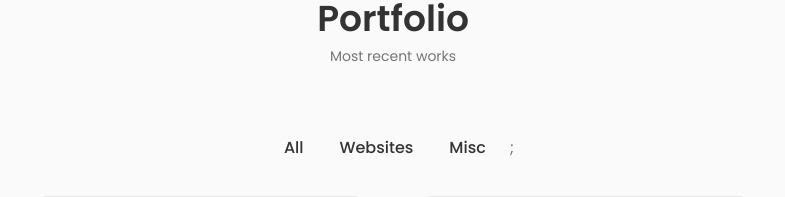
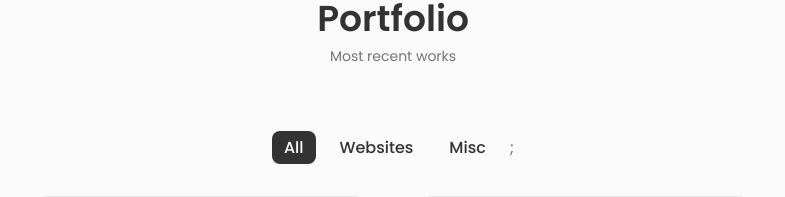
Before and after one commit to ezhou0/EdZhou, a React (Vite) app: page / in a window 1280 px wide. Shown: the part 1889-2086 px from the top of the page, without its empty margins (247-1032 px from the left). Built offline with nearby package versions, Linux system fonts and the light colour scheme.

Commit message:
add tab functionality to projects

```diff
--- a/src/components/work/Projects.jsx
+++ b/src/components/work/Projects.jsx
@@ -13,20 +13,33 @@ const Projects = () => {
         if(item.name === "all"){
             setProjects(projectsData)
         }
-    })
+        else{
+            const newProjects = projectsData.filter((project) =>{
+                return project.category === item.name;
+            });
+            setProjects(newProjects);
+        }
+    }, [item]);
+
+    const handleClick = (e, index) => {
+        setItem({name: e.target.textContent});
+        setActive(index);
+    }
 
     return (
         <div>
             <div className="work__filters">
                 {projectsNav.map((item, index) => {
                     return(
-                        <span className="work__item" key={index}>{item.name}</span>
+                        <span className={`${active === index ? 'active-work' : ""} work__item`}  key={index} onClick={(e)=>{
+                            handleClick(e, index);
+                        }}>{item.name}</span>
                     )
                 })};
             </div>
 
             <div className="work__container container grid">
-                {projectsData.map((item) => {
+                {projects.map((item) => {
                     return <WorkItems item={item} key={item.id} />
                 })}
             </div>
--- a/src/components/work/work.css
+++ b/src/components/work/work.css
@@ -62,3 +62,8 @@
 .work__button:hover .work__button-icon{
     transform: translateX(.25rem);
 }
+
+.active-work{
+    background-color: var(--title-color);
+    color: var(--body-color);
+}
```
